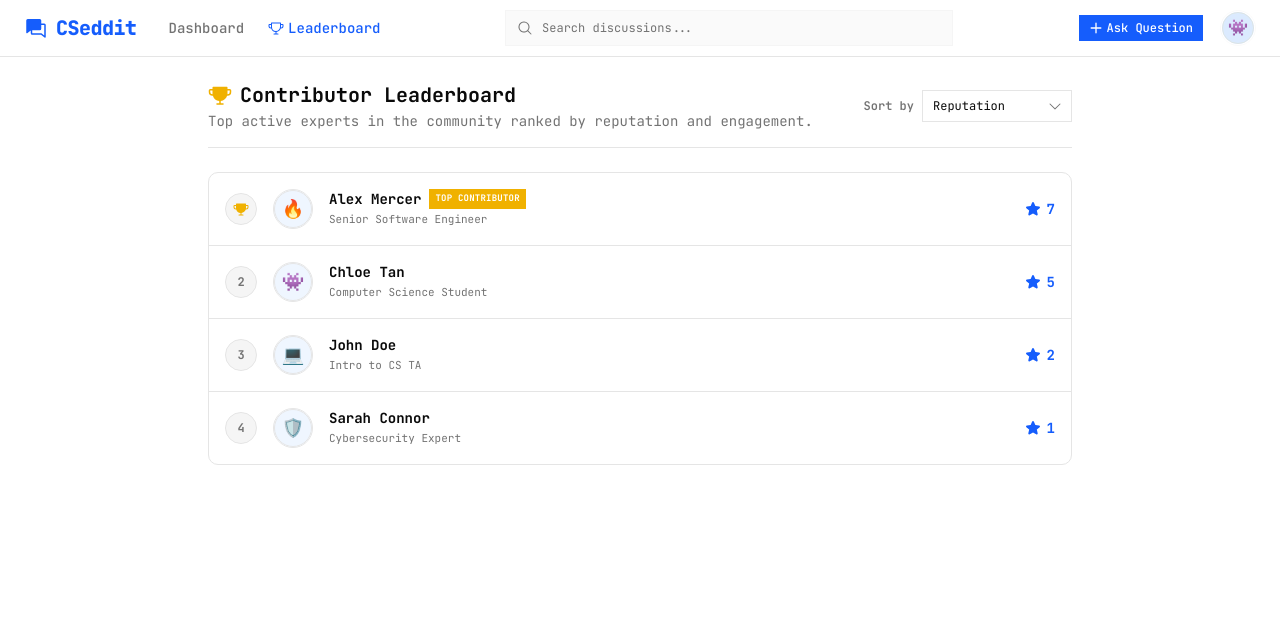
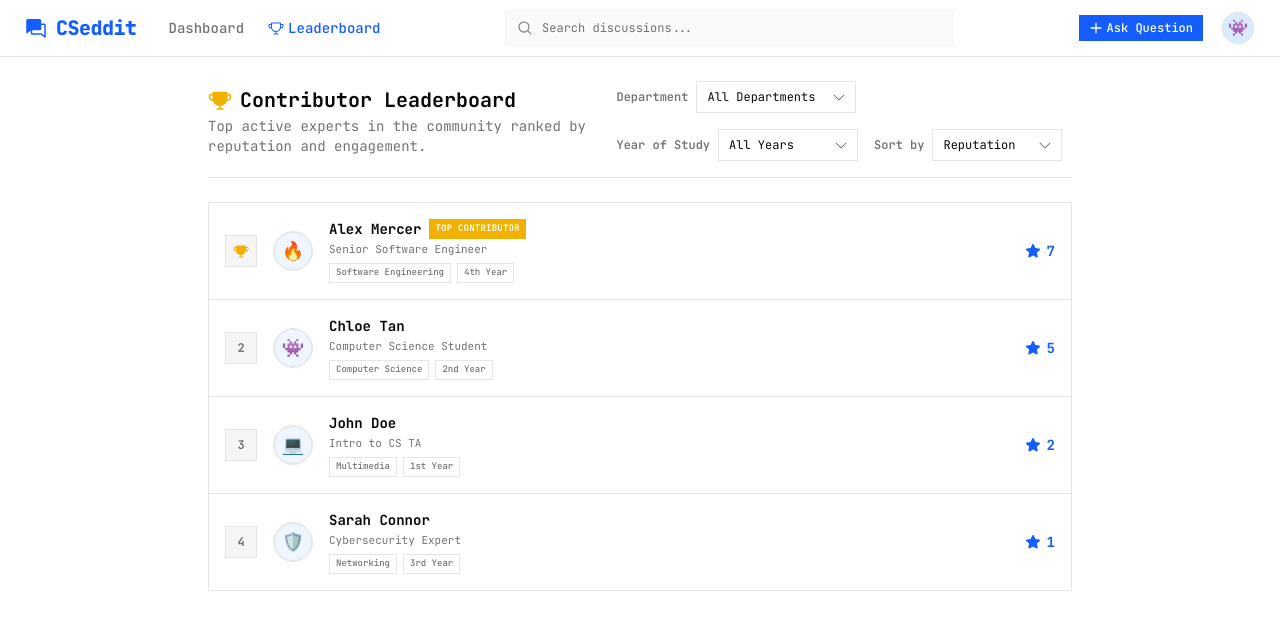
Before and after one commit to oscar-chj/cseddit, a Next.js app: page /leaderboard in a window 1280 px wide. Shown: the top 630 px of the page. Built offline with nearby package versions, Linux system fonts and the light colour scheme.

Commit message:
feat(leaderboard): add filters, profile links, department/YOS badges, and apply strict rounded-none constraints

```diff
--- a/src/app/leaderboard/page.tsx
+++ b/src/app/leaderboard/page.tsx
@@ -1,6 +1,7 @@
 "use client";
 
 import React, { useEffect, useState } from "react";
+import Link from "next/link";
 import { getUsers } from "@/lib/mockDb";
 import { User } from "@/types";
 import { Avatar, AvatarFallback } from "@/components/ui/avatar";
@@ -17,6 +18,8 @@ import { TrophyIcon, StarIcon, ThumbsUpIcon, ThumbsDownIcon } from "@phosphor-ic
 export default function LeaderboardPage() {
   const [users, setUsers] = useState<User[]>([]);
   const [sortBy, setSortBy] = useState<"reputation" | "likes" | "dislikes">("reputation");
+  const [deptFilter, setDeptFilter] = useState<string>("all");
+  const [yosFilter, setYosFilter] = useState<string>("all");
   const [mounted, setMounted] = useState(false);
 
   useEffect(() => {
@@ -30,14 +33,21 @@ export default function LeaderboardPage() {
   if (!mounted) {
     return (
       <div className="mx-auto max-w-4xl px-4 py-6 space-y-6 animate-pulse">
-        <div className="h-8 w-64 bg-muted rounded" />
-        <div className="h-48 bg-muted rounded-lg" />
+        <div className="h-8 w-64 bg-muted rounded-none" />
+        <div className="h-48 bg-muted rounded-none" />
       </div>
     );
   }
 
-  // Sort users based on selected ranking preference
-  const sortedUsers = [...users].sort((a, b) => {
+  // Filter users based on selected department and year of study
+  const filteredUsers = users.filter((user) => {
+    const matchesDept = deptFilter === "all" || user.department === deptFilter;
+    const matchesYos = yosFilter === "all" || user.yearOfStudy === yosFilter;
+    return matchesDept && matchesYos;
+  });
+
+  // Sort filtered users based on selected ranking preference
+  const sortedUsers = [...filteredUsers].sort((a, b) => {
     if (sortBy === "likes") {
       return b.likes - a.likes;
     } else if (sortBy === "dislikes") {
@@ -50,7 +60,7 @@ export default function LeaderboardPage() {
   return (
     <div className="mx-auto max-w-4xl px-4 py-6 space-y-6">
       {/* Title & Filter Options */}
-      <div className="flex flex-col sm:flex-row sm:items-center sm:justify-between border-b border-border pb-4 gap-4">
+      <div className="flex flex-col md:flex-row md:items-center md:justify-between border-b border-border pb-4 gap-4">
         <div className="space-y-0.5">
           <h1 className="text-xl font-bold text-foreground flex items-center gap-2">
             <TrophyIcon className="h-6 w-6 text-yellow-500" weight="fill" />
@@ -61,14 +71,56 @@ export default function LeaderboardPage() {
           </p>
         </div>
 
-        {/* Filter select */}
+        {/* Filter selects */}
+        <div className="flex flex-wrap items-center gap-4">
+          {/* Department Filter */}
+          <div className="flex items-center gap-2">
+            <span className="text-xs font-semibold text-muted-foreground whitespace-nowrap">Department</span>
+            <Select
+              value={deptFilter}
+              onValueChange={setDeptFilter}
+            >
+              <SelectTrigger className="w-[160px] h-9 text-xs border-border">
+                <SelectValue placeholder="All Departments" />
+              </SelectTrigger>
+              <SelectContent>
+                <SelectItem value="all" className="text-xs">All Departments</SelectItem>
+                <SelectItem value="Computer Science" className="text-xs">Computer Science</SelectItem>
+                <SelectItem value="Software Engineering" className="text-xs">Software Engineering</SelectItem>
+                <SelectItem value="Networking" className="text-xs">Networking</SelectItem>
+                <SelectItem value="Multimedia" className="text-xs">Multimedia</SelectItem>
+              </SelectContent>
+            </Select>
+          </div>
+
+          {/* Year of Study Filter */}
+          <div className="flex items-center gap-2">
+            <span className="text-xs font-semibold text-muted-foreground whitespace-nowrap">Year of Study</span>
+            <Select
+              value={yosFilter}
+              onValueChange={setYosFilter}
+            >
+              <SelectTrigger className="w-[140px] h-9 text-xs border-border">
+                <SelectValue placeholder="All Years" />
+              </SelectTrigger>
+              <SelectContent>
+                <SelectItem value="all" className="text-xs">All Years</SelectItem>
+                <SelectItem value="1st Year" className="text-xs">1st Year</SelectItem>
+                <SelectItem value="2nd Year" className="text-xs">2nd Year</SelectItem>
+                <SelectItem value="3rd Year" className="text-xs">3rd Year</SelectItem>
+                <SelectItem value="4th Year" className="text-xs">4th Year</SelectItem>
+              </SelectContent>
+            </Select>
+          </div>
+
+          {/* Sort by Filter */}
           <div className="flex items-center gap-2">
             <span className="text-xs font-semibold text-muted-foreground whitespace-nowrap">Sort by</span>
             <Select
               value={sortBy}
               onValueChange={(val) => setSortBy(val as "reputation" | "likes" | "dislikes")}
             >
-            <SelectTrigger className="w-[150px] h-9 text-xs border-border">
+              <SelectTrigger className="w-[130px] h-9 text-xs border-border">
                 <SelectValue placeholder="Ranking Criteria" />
               </SelectTrigger>
               <SelectContent>
@@ -79,9 +131,15 @@ export default function LeaderboardPage() {
             </Select>
           </div>
         </div>
+      </div>
 
       {/* Rankings List/Table */}
-      <div className="border border-border rounded-lg bg-card overflow-hidden">
+      <div className="border border-border rounded-none bg-card overflow-hidden">
+        {sortedUsers.length === 0 ? (
+          <div className="p-8 text-center text-muted-foreground text-sm">
+            No contributors found matching the selected filters.
+          </div>
+        ) : (
           <div className="divide-y divide-border">
             {sortedUsers.map((user, idx) => {
               const rank = idx + 1;
@@ -95,7 +153,7 @@ export default function LeaderboardPage() {
                   {/* Left side: Rank + Avatar + Name + Title */}
                   <div className="flex items-center gap-3 sm:gap-4 flex-1 min-w-0">
                     {/* Rank badge */}
-                  <div className="flex items-center justify-center h-8 w-8 min-w-[32px] rounded-full bg-muted border border-border">
+                    <div className="flex items-center justify-center h-8 w-8 min-w-[32px] rounded-none bg-muted border border-border">
                       {isFirst ? (
                         <TrophyIcon className="h-4 w-4 text-yellow-500" weight="fill" />
                       ) : (
@@ -103,6 +161,7 @@ export default function LeaderboardPage() {
                       )}
                     </div>
 
+                    <Link href={`/profiles/${user.id}`} className="flex items-center gap-3 sm:gap-4 flex-1 min-w-0 hover:opacity-85">
                       {/* Avatar */}
                       <Avatar className="h-10 w-10 border border-border flex items-center justify-center">
                         <AvatarFallback className="bg-blue-50 text-blue-800 text-lg font-semibold">
@@ -113,9 +172,11 @@ export default function LeaderboardPage() {
                       {/* User details */}
                       <div className="min-w-0 flex-1">
                         <div className="flex items-center gap-2 flex-wrap">
-                      <span className="text-sm font-bold text-foreground truncate">{user.name}</span>
+                          <span className="text-sm font-bold text-foreground truncate hover:text-blue-600 transition-colors">
+                            {user.name}
+                          </span>
                           {isFirst && (
-                        <Badge className="bg-yellow-500 hover:bg-yellow-600 text-white text-[9px] font-bold px-1.5 py-0 border-none uppercase tracking-wide">
+                            <Badge className="bg-yellow-500 hover:bg-yellow-600 text-white text-[9px] font-bold px-1.5 py-0 border-none uppercase tracking-wide rounded-none">
                               Top Contributor
                             </Badge>
                           )}
@@ -123,7 +184,16 @@ export default function LeaderboardPage() {
                         <p className="text-[11px] text-muted-foreground truncate leading-relaxed mt-0.5">
                           {user.title}
                         </p>
+                        <div className="flex items-center gap-1.5 mt-1 flex-wrap">
+                          <Badge variant="outline" className="text-[9px] font-medium px-1.5 py-0 border-border text-muted-foreground rounded-none">
+                            {user.department}
+                          </Badge>
+                          <Badge variant="outline" className="text-[9px] font-medium px-1.5 py-0 border-border text-muted-foreground rounded-none">
+                            {user.yearOfStudy}
+                          </Badge>
                         </div>
+                      </div>
+                    </Link>
                   </div>
 
                   {/* Right side: Stats value */}
@@ -149,6 +219,7 @@ export default function LeaderboardPage() {
               );
             })}
           </div>
+        )}
       </div>
     </div>
   );
```
Lines whose indentation alone changed are shown as unchanged.
